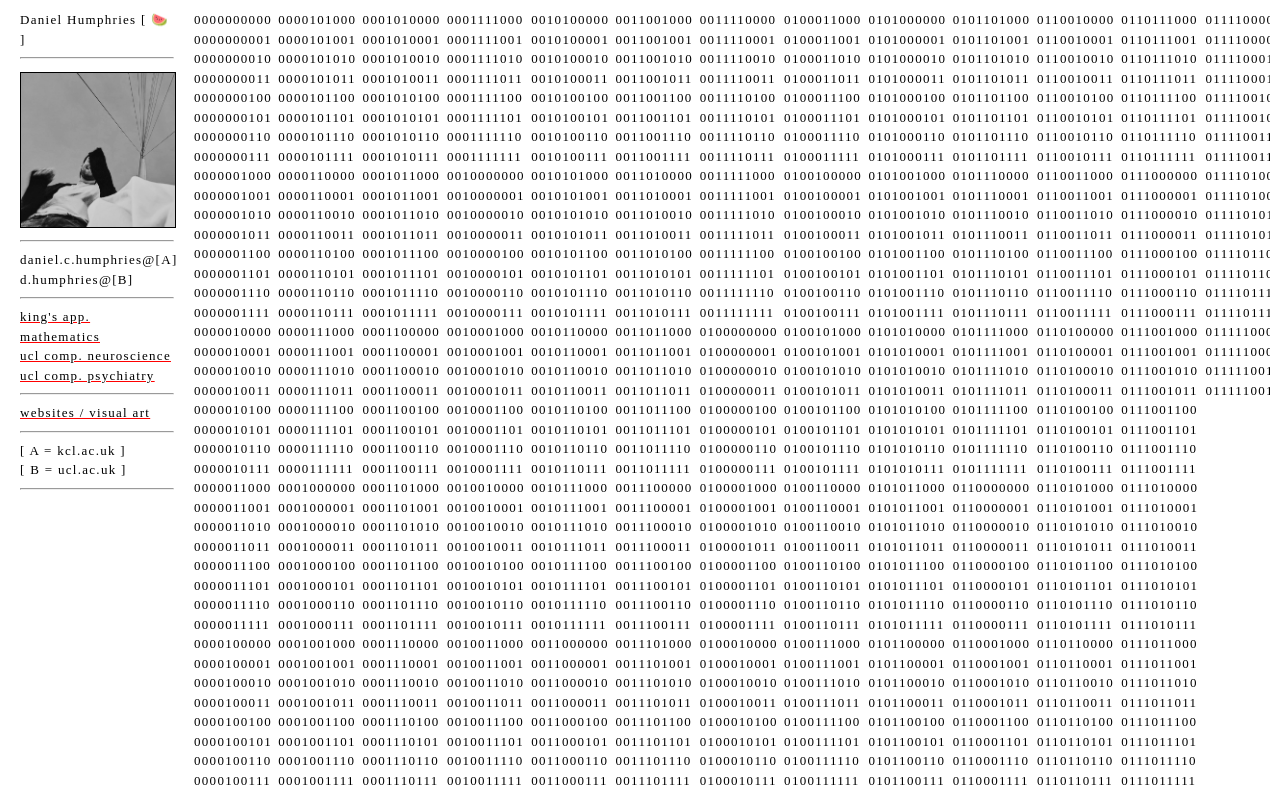
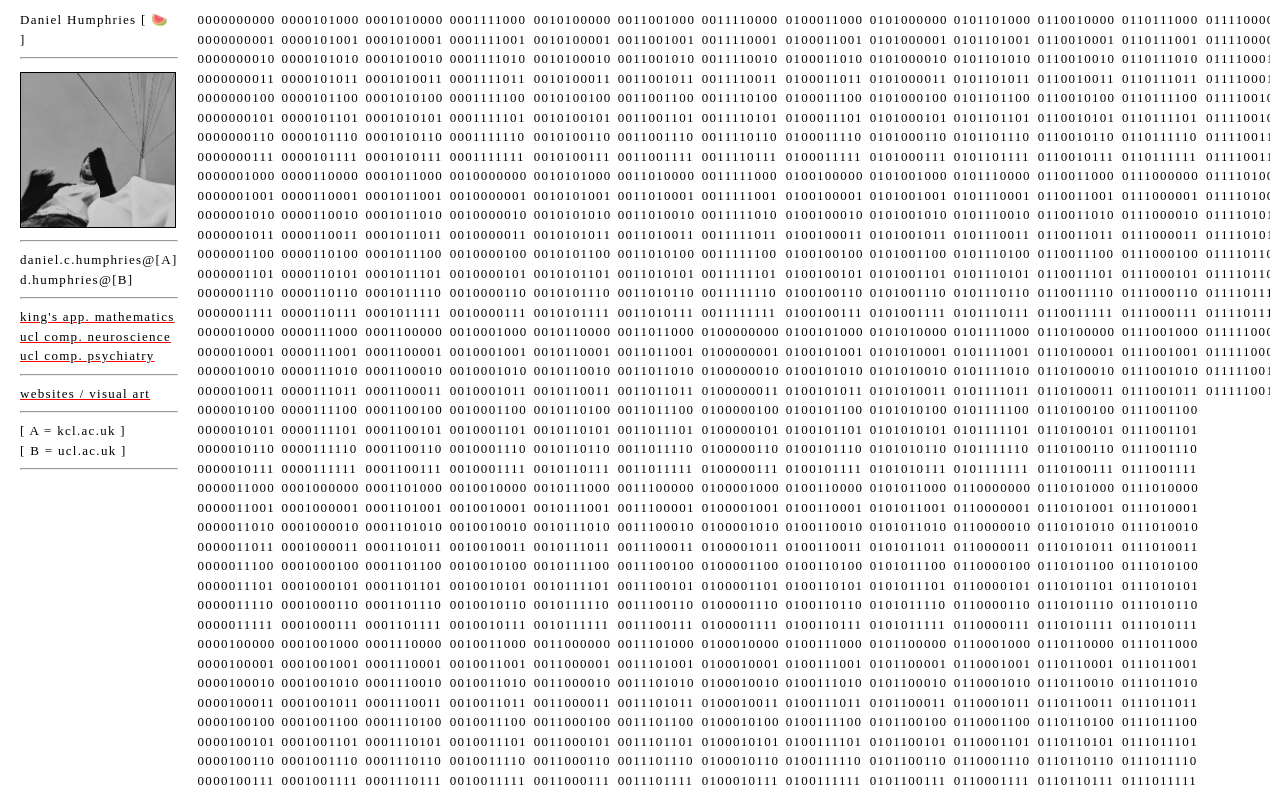
Before and after one commit to aufbau-io/NIELS, a SvelteKit app: page / in a window 1280 px wide. Built offline with nearby package versions, Linux system fonts and the light colour scheme.

Commit message:
edit change

```diff
--- a/src/routes/+layout.svelte
+++ b/src/routes/+layout.svelte
@@ -89,7 +89,6 @@
 	.header {
 			flex: 0 0 154px; /* Fixed width for the first column */
 			box-sizing: border-box;
-			min-width: 154px;
 			/* Add any specific height if required */
 	}
 
--- a/src/routes/styles.css
+++ b/src/routes/styles.css
@@ -126,7 +126,7 @@ button:focus:not(:focus-visible) {
 } */
 
 @media only screen and (max-width: 768px) {
-	h1 {
+	/* h1 {
 		font-size: 18px;
 		font-weight: 400;
 	}
@@ -137,7 +137,7 @@ button:focus:not(:focus-visible) {
 		text-transform: none;
 		letter-spacing: 0.1em;
 		font-size: 13px;
-	}
+	} */
 }
 
 /* Hide scrollbar for Chrome, Safari and Opera */
```
